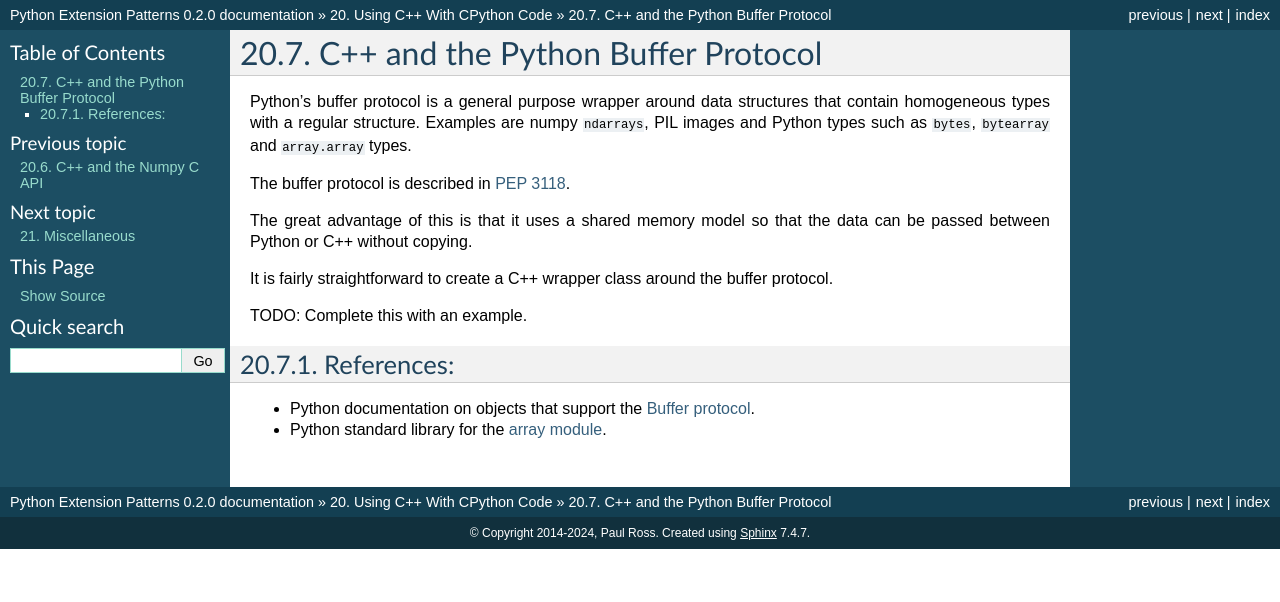
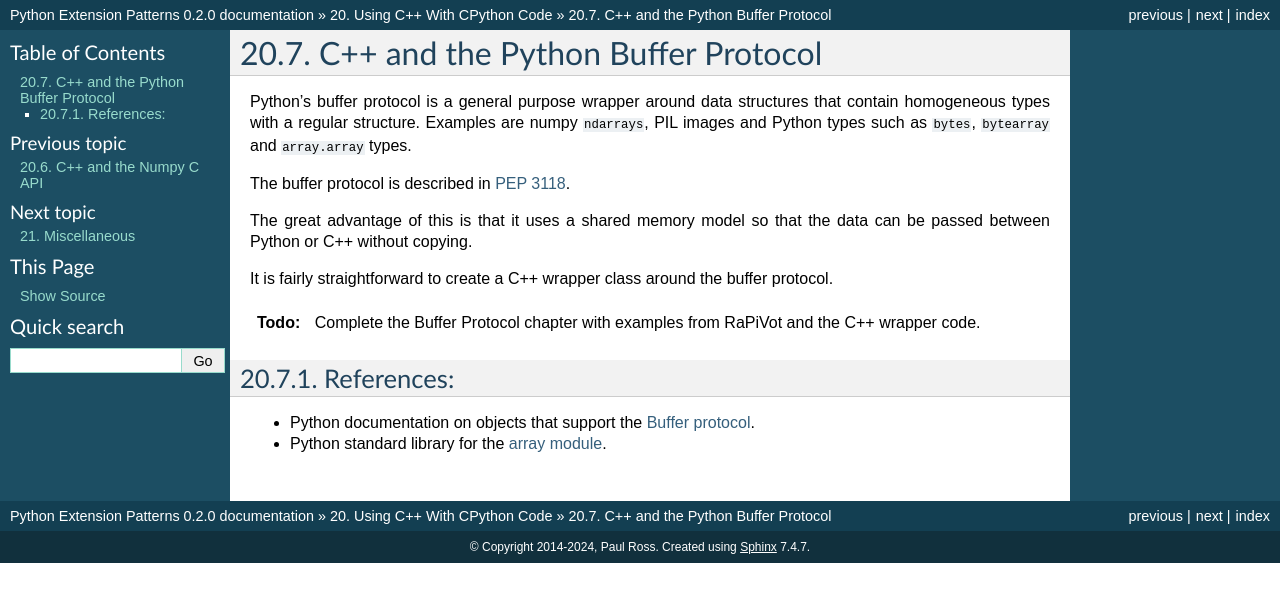
Before and after one commit to paulross/PythonExtensionPatterns, a Sphinx documentation site: the page built from doc/sphinx/source/cpp_and_buffer_protocol.rst, in a window 1280 px wide. Shown: the top 602 px of the page. Built offline with Sphinx 7.4.7, drawn with Linux system fonts in a browser that asks for light colours.

Commit message:
Add a couple of TODOs.

```diff
--- a/doc/sphinx/source/cpp_and_buffer_protocol.rst
+++ b/doc/sphinx/source/cpp_and_buffer_protocol.rst
@@ -20,11 +20,14 @@ without copying.
 It is fairly straightforward to create a C++ wrapper class around the buffer protocol.
 
 
-TODO: Complete this with an example.
+.. todo::
+
+    Complete the Buffer Protocol chapter with examples from RaPiVot and the C++ wrapper code.
 
 -----------
 References:
 -----------
 
-* Python documentation on objects that support the `Buffer protocol <https://docs.python.org/3/c-api/buffer.html#bufferobjects>`_.
+* Python documentation on objects that support the
+  `Buffer protocol <https://docs.python.org/3/c-api/buffer.html#bufferobjects>`_.
 * Python standard library for the `array module <https://docs.python.org/3/library/array.html#module-array>`_.
--- a/doc/sphinx/source/debugging/debug.rst
+++ b/doc/sphinx/source/debugging/debug.rst
@@ -21,3 +21,7 @@ This is very much work in progress. I will add to it/correct it as I develop new
    gcov
    debug_in_ide
    pyatexit
+
+.. todo::
+
+    Review the Debugging chapter as some of it might be obsolete.
```
